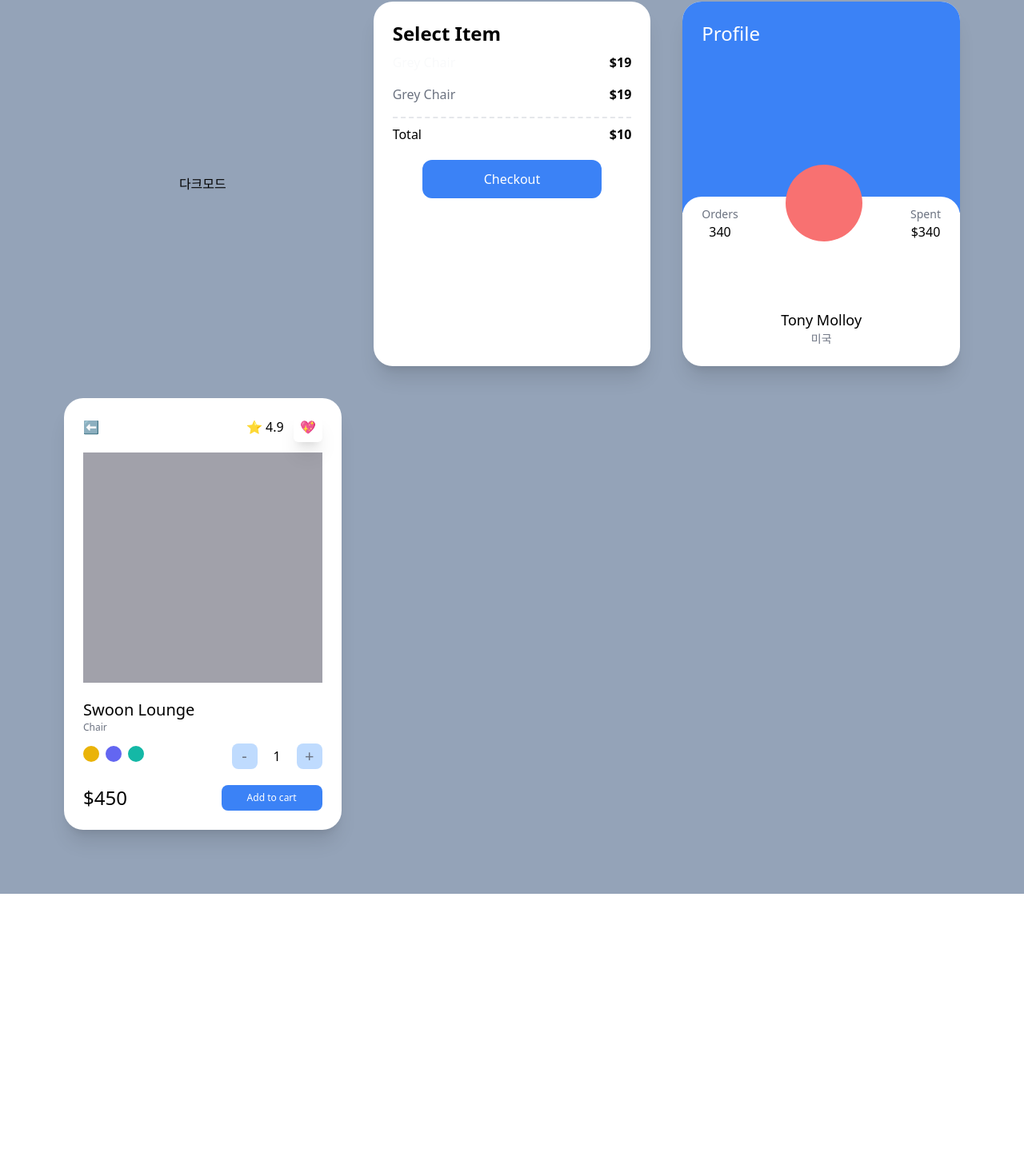
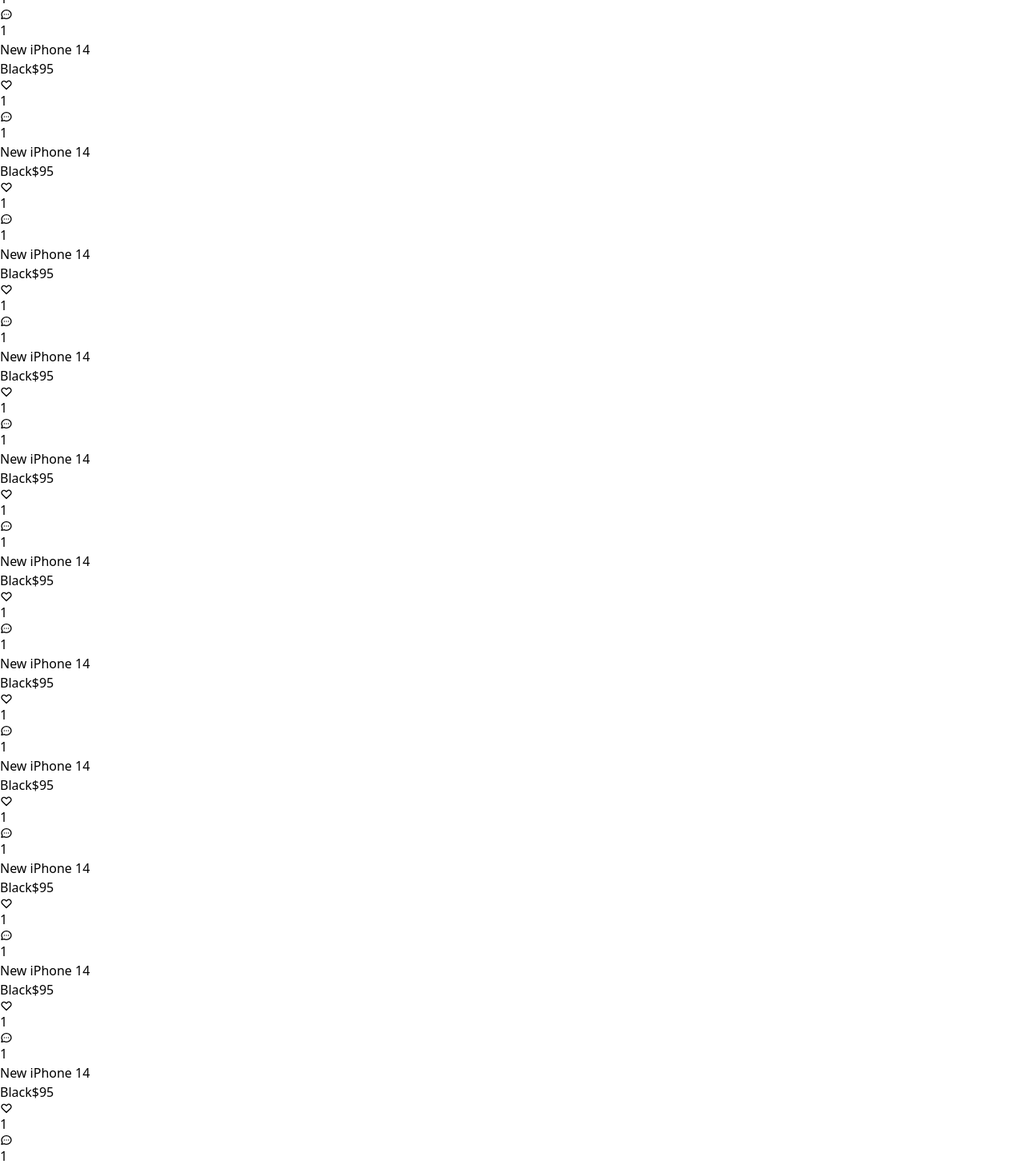
Before and after one commit to css9596/carrot-market, a Next.js app: page / in a window 1280 px wide. Shown: the part 78-1539 px from the top of the page at 80% size. Before the commit the page ends 1196 px from the top, so only its background shows below. Built offline with nearby package versions, Linux system fonts and the light colour scheme.

Commit message:
메인화면

```diff
--- a/pages/index.tsx
+++ b/pages/index.tsx
@@ -1,98 +1,73 @@
-import type {NextPage} from 'next';
-import {useState} from "react";
+import type { NextPage } from "next";
 
 const Home: NextPage = () => {
-    const [dark, setDark] = useState(false);
-    const isDark = () => {
-        setDark(!dark);
-    }
     return (
-        <div className={(dark ? "dark" : "")}>
-            <div className="bg-slate-400 xl:place-content-center py-20 px-20 grid gap-10 lg:grid-cols-2 xl:grid-cols-3 min-h-screen">
-                <button className="" onClick={isDark}>{!dark? "다크모드" : "다크모드 해제"}</button>
-                <div className="bg-white dark:bg-black flex flex-col p-6 rounded-3xl shadow-xl">
-                    <span className="font-semibold text-2xl dark:text-white">Select Item</span>
-                    <div className="flex justify-between my-2">
-                        <span className="text-gray-50 dark:text-gray-100">Grey Chair</span>
-                        <span className="font-semibold dark:text-white">$19</span>
+        <div className="">
+            {[1, 1, 1, 1, 1, 1, 1, 1, 1, 1, 1, 1].map((_, i) => (
+                <div key={i}>
+                    <div>
+                        <div />
+                        <div>
+                            <h3>New iPhone 14</h3>
+                            <span>Black</span>
+                            <span>$95</span>
+                        </div>
                     </div>
-                    <div className="flex justify-between my-2">
-                        <span className="text-gray-500 dark:text-gray-100">Grey Chair</span>
-                        <span className="font-semibold dark:text-white">$19</span>
-                    </div>
-                    <div className="flex justify-between mt-2 pt-2 border-t-2 border-dashed">
-                        <span>Total</span>
-                        <span className="font-semibold">$10</span>
-                    </div>
-                    <button
-                        className="mt-5 bg-blue-500 text-white p-3
-                        dark:bg-black dark:text-white dark:border-white dark:border
-                        text-center rounded-xl w-3/4 block mx-auto
-                        dark:hover:bg-white hover:bg-teal-500 hover:text-black
-                        active:bg-yellow-500 focus:text-red-500">Checkout
-                    </button>
-                </div>
-                <div className="bg-white overflow-hidden rounded-3xl shadow-xl group">
-                    <div className="bg-blue-500 p-6 pb-14 xl:pb-52">
-                        <span className="text-white text-2xl pb-14">Profile</span>
-                    </div>
-                    <div className="rounded-3xl p-6 bg-white relative -top-5">
-                        <div className="flex relative -top-16 items-end justify-between">
-                            <div className="flex flex-col items-center">
-                                <span className="text-sm text-gray-500">Orders</span>
-                                <span className="font-medium">340</span>
-                            </div>
-                            <div className="h-24 w-24 bg-red-400 rounded-full group-hover:bg-red-300 transition-colors">
-
-                            </div>
-                            <div className="flex flex-col items-center">
-                                <span className="text-sm text-gray-500">Spent</span>
-                                <span className="font-medium">$340</span>
-                            </div>
+                    <div>
+                        <div>
+                            <svg
+                                className="w-4 h-4"
+                                fill="none"
+                                stroke="currentColor"
+                                viewBox="0 0 24 24"
+                                xmlns="http://www.w3.org/2000/svg"
+                            >
+                                <path
+                                    strokeLinecap="round"
+                                    strokeLinejoin="round"
+                                    strokeWidth="2"
+                                    d="M4.318 6.318a4.5 4.5 0 000 6.364L12 20.364l7.682-7.682a4.5 4.5 0 00-6.364-6.364L12 7.636l-1.318-1.318a4.5 4.5 0 00-6.364 0z"
+                                ></path>
+                            </svg>
+                            <span>1</span>
                         </div>
-                        <div className="relative mt-5 flex flex-col items-center -mt-10 -mb-5">
-                            <span className="text-lg font-medium">Tony Molloy</span>
-                            <span className="text-sm text-gray-500">미국</span>
+                        <div>
+                            <svg
+                                className="w-4 h-4"
+                                fill="none"
+                                stroke="currentColor"
+                                viewBox="0 0 24 24"
+                                xmlns="http://www.w3.org/2000/svg"
+                            >
+                                <path
+                                    strokeLinecap="round"
+                                    strokeLinejoin="round"
+                                    strokeWidth="2"
+                                    d="M8 12h.01M12 12h.01M16 12h.01M21 12c0 4.418-4.03 8-9 8a9.863 9.863 0 01-4.255-.949L3 20l1.395-3.72C3.512 15.042 3 13.574 3 12c0-4.418 4.03-8 9-8s9 3.582 9 8z"
+                                ></path>
+                            </svg>
+                            <span>1</span>
                         </div>
                     </div>
                 </div>
-                <div className="bg-white p-6 rounded-3xl shadow-xl lg:col-span-2 xl:col-span-1">
-                <div className="flex mb-5 justify-between items-center">
-                    <span>⬅️</span>
-                    <div className="space-x-3">
-                        <span>⭐️ 4.9</span>
-                        <span className="shadow-xl p-2 rounded-md">💖</span>
-                    </div>
-                </div>
-                <div className="bg-zinc-400 h-72 mb-5" />
-                <div className="flex flex-col">
-                    <span className="font-medium text-xl">Swoon Lounge</span>
-                    <span className="text-xs text-gray-500">Chair</span>
-                    <div className="mt-3 mb-5 flex justify-between items-center">
-                        <div className="space-x-2">
-                            <button className="w-5 h-5 rounded-full bg-yellow-500 focus:ring-2 ring-offset-2 ring-yellow-500 transition" />
-                            <button className="w-5 h-5 rounded-full bg-indigo-500 focus:ring-2 ring-offset-2 ring-indigo-500 transition" />
-                            <button className="w-5 h-5 rounded-full bg-teal-500 focus:ring-2 ring-offset-2 ring-teal-500 transition" />
-                        </div>
-                        <div className="flex items-center space-x-5">
-                            <button className=" rounded-lg bg-blue-200 flex justify-center items-center aspect-square w-8 text-xl text-gray-500">
-                                -
-                            </button>
-                            <span>1</span>
-                            <button className=" rounded-lg bg-blue-200 flex justify-center items-center aspect-square w-8 text-xl text-gray-500">
-                                +
-                            </button>
-                        </div>
-                    </div>
-                    <div className="flex justify-between items-center">
-                        <span className="font-medium text-2xl">$450</span>
-                        <button className="bg-blue-500 py-2 px-8 text-center text-xs text-white rounded-lg">
-                            Add to cart
-                        </button>
-                    </div>
-                </div>
-            </div>
-            </div>
+            ))}
+            <button>
+                <svg
+                    className="h-6 w-6"
+                    xmlns="http://www.w3.org/2000/svg"
+                    fill="none"
+                    viewBox="0 0 24 24"
+                    stroke="currentColor"
+                    aria-hidden="true"
+                >
+                    <path
+                        strokeLinecap="round"
+                        strokeLinejoin="round"
+                        strokeWidth="2"
+                        d="M12 6v6m0 0v6m0-6h6m-6 0H6"
+                    />
+                </svg>
+            </button>
         </div>
     );
 };
```
